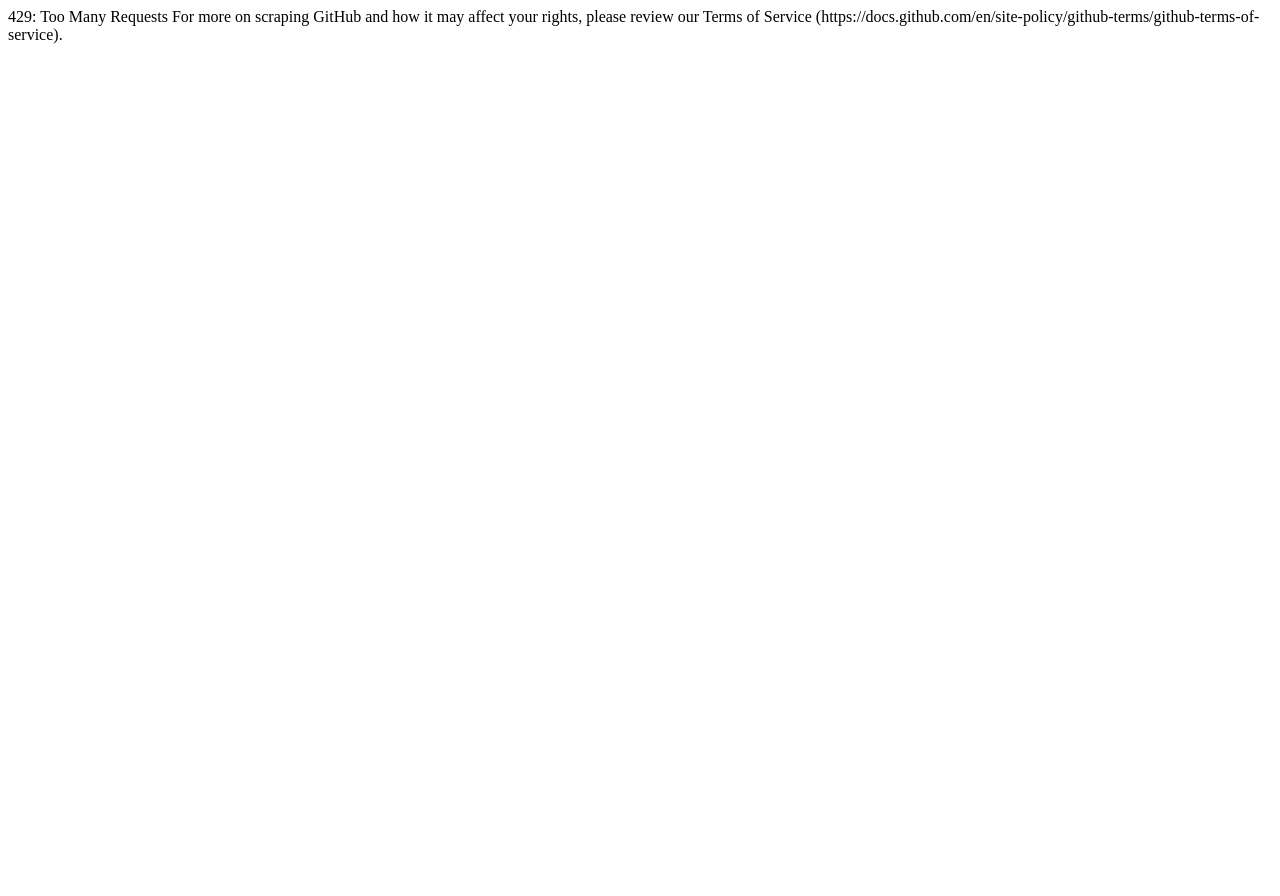
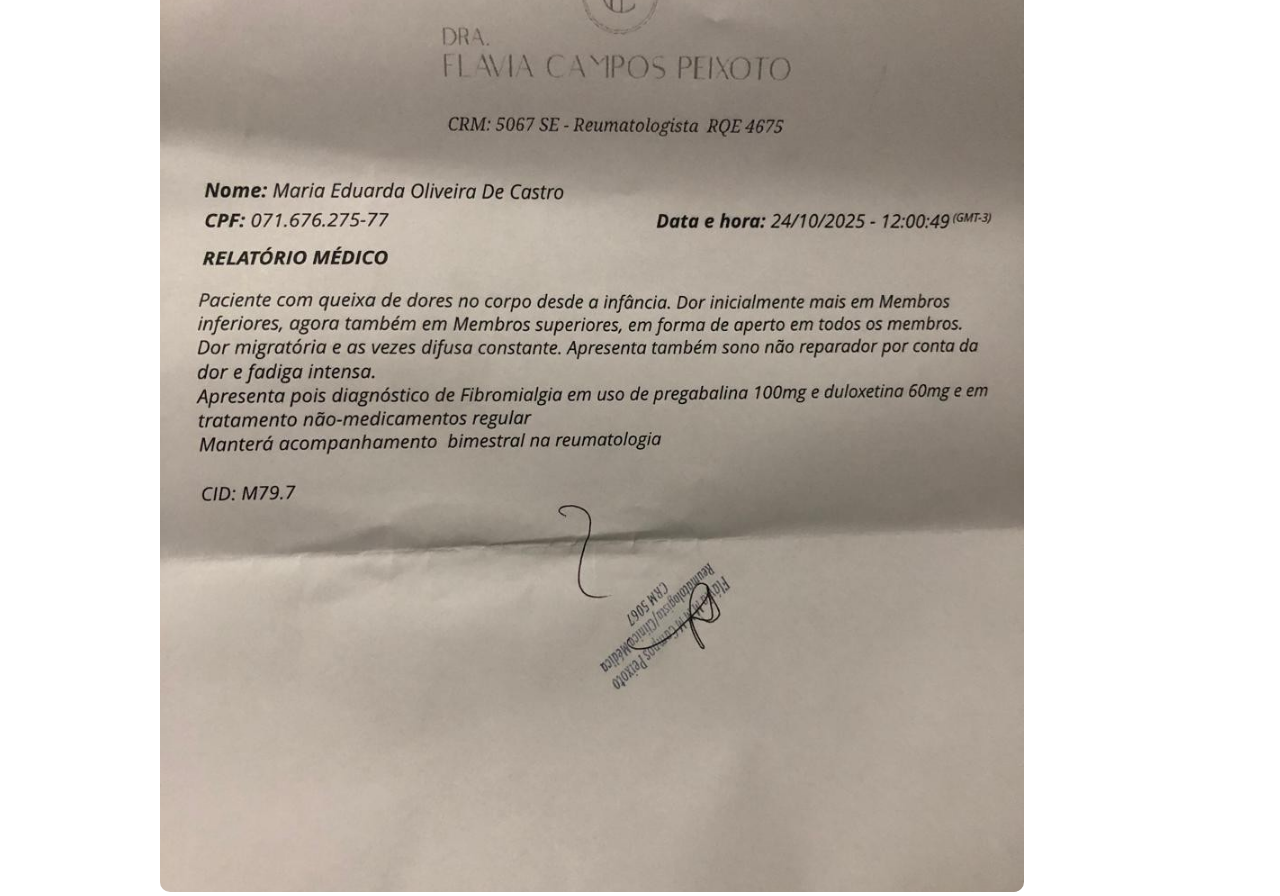
Before and after one commit to mmriaeduarda/LaudoIrene, a plain HTML site: page index.html in a window 1280 px wide. Before the commit the page ends 800 px from the top, so only its background shows below. Drawn offline with Linux system fonts and the light colour scheme.

Commit message:
Laudo Irene

```diff
--- a/index.html
+++ b/index.html
@@ -1,2 +1,37 @@
-429: Too Many Requests
-For more on scraping GitHub and how it may affect your rights, please review our Terms of Service (https://docs.github.com/en/site-policy/github-terms/github-terms-of-service).
+<!DOCTYPE html>
+<html lang="pt-BR">
+<head>
+    <meta charset="UTF-8">
+    <meta name="viewport" content="width=device-width, initial-scale=1.0">
+    <title>Laudo Maria Eduarda Oliveira de Castro</title>
+    <style>
+        *{
+            box-sizing: border-box;
+        }
+
+        body {
+            margin: 0;
+            padding: 0;
+        }
+        main {
+            height: 98vh;
+            width: 100vw;
+            display: flex;
+            justify-content: center;
+            align-items: center;
+        }
+        img {
+            max-width: 90%;
+            max-height: 90%;
+            border-radius: 10px;
+        }
+    </style>
+</head>
+<body>
+    <main>
+        <div class="container" id="Fibro">
+            <img src="/content/LaudoFibromialgia.jpg" alt="LaudoFibromialgia">
+        </div>
+    </main>
+</body>
+</html>
```
Also changed, not shown: content/LaudoFibromialgia.jpg (added).
